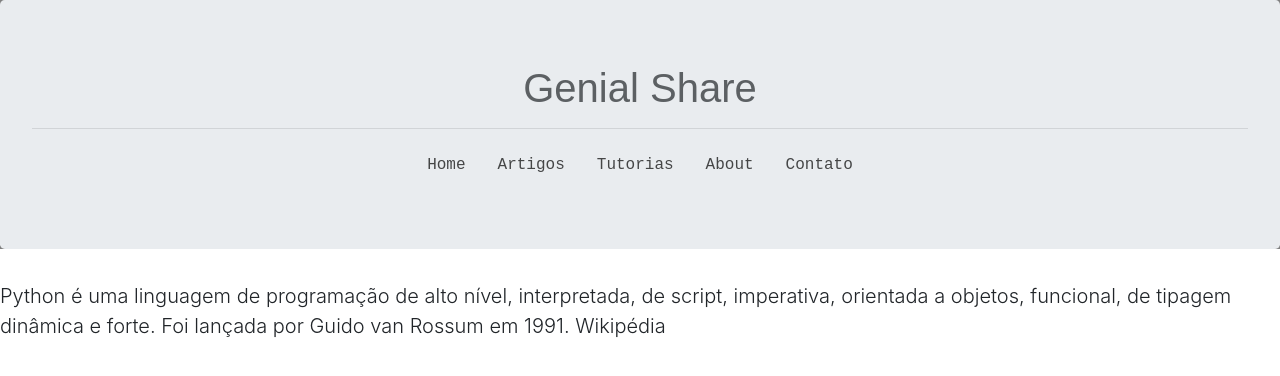
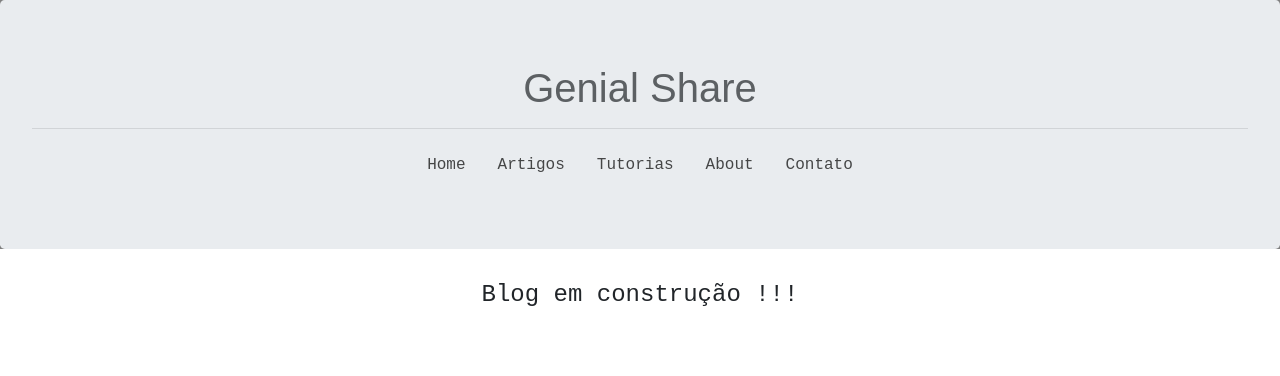
Before and after one commit to fabriciocovalesci/genialshare, a Django app: page / in a window 1280 px wide. Shown: the top 376 px of the page. Run offline with Django 3.2, Linux system fonts and the light colour scheme; some libraries are stand-ins or nearby versions; some web fonts are replaced.

Commit message:
finalizando para deploy inicial

```diff
--- a/core/settings.py
+++ b/core/settings.py
@@ -1,5 +1,5 @@
 
-
+from decouple import Csv
 import os
 
 # Build paths inside the project like this: os.path.join(BASE_DIR, ...)
--- a/requirements.txt
+++ b/requirements.txt
@@ -18,6 +18,7 @@ oauthlib==3.1.0
 protobuf==3.12.2
 pyasn1==0.4.8
 pyasn1-modules==0.2.8
+python-decouple==3.3
 python3-openid==3.2.0
 pytz==2020.1
 requests==2.24.0
--- a/static/css/estilos.css
+++ b/static/css/estilos.css
@@ -24,3 +24,11 @@ header{
     opacity: 100%;
     color: black;
 }
+
+.texto{
+    font-family: 'Courier New', Courier, monospace;
+    font-weight: bold;
+    display: flex;
+    justify-content: center;
+
+}
--- a/templates/base.html
+++ b/templates/base.html
@@ -38,14 +38,9 @@
     </div>
   </header>
 
-      <section>
-        <p class="lead">
-          Python é uma linguagem de programação de alto nível, interpretada, de script, imperativa, orientada a objetos,
-           funcional, de tipagem dinâmica e forte. Foi lançada por Guido van Rossum em 1991. Wikipédia
+      <section class="texto">
 
-        </p>
-
-
+          <h4>Blog em construção !!!</h4>
 
       </section>
 
```
